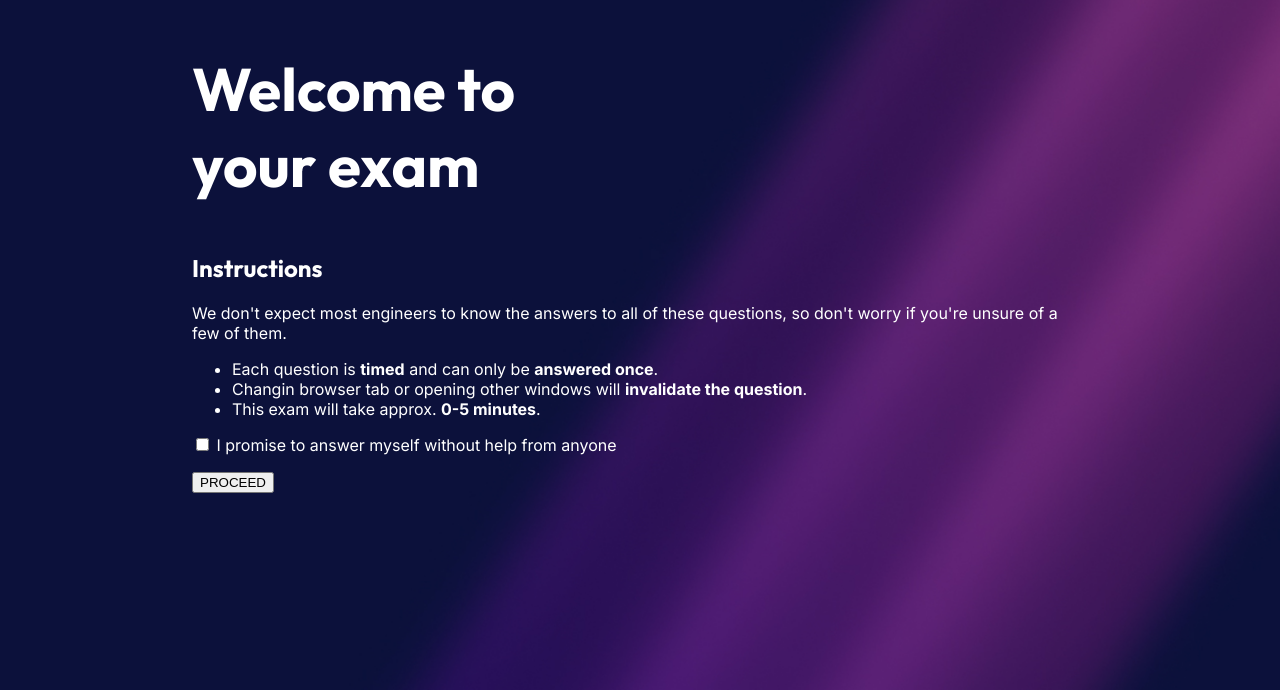
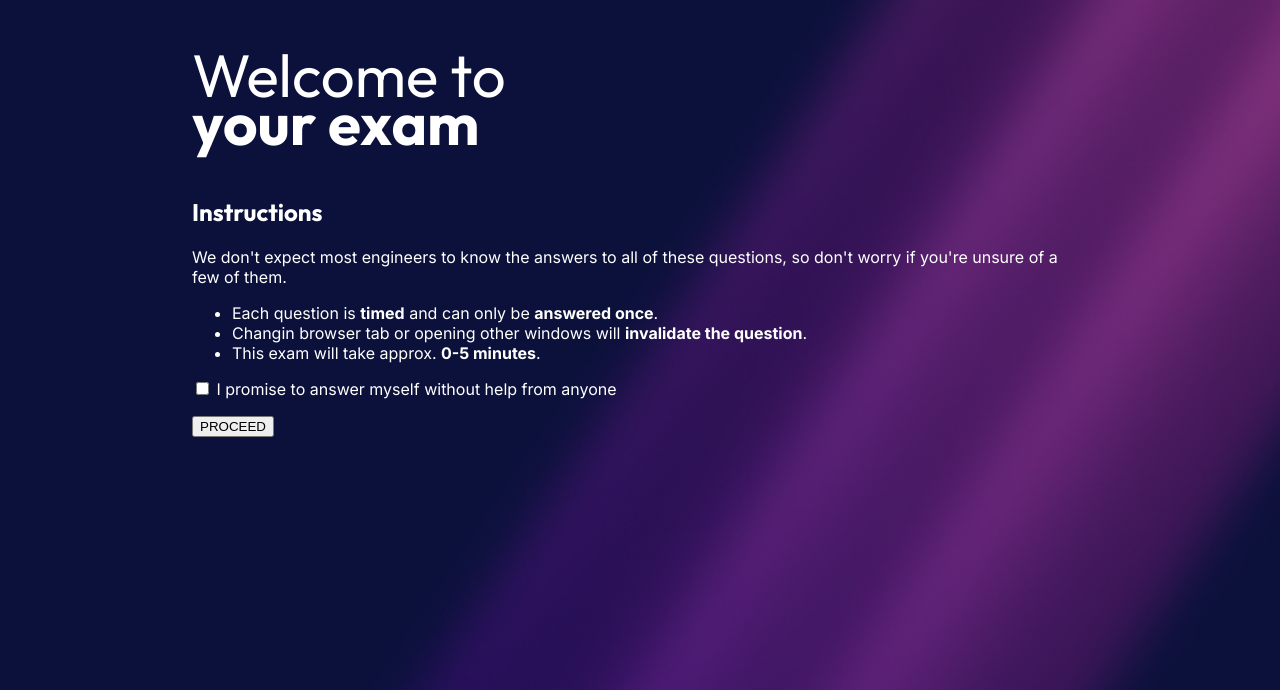
Before and after one commit to maioranav/U01-BW, a plain HTML site: page index.html in a window 1280 px wide. Shown: the part 110-800 px from the top of the page. Drawn offline with Linux system fonts and the light colour scheme.

Commit message:
fixed h1 and welcome

```diff
--- a/assets/style.css
+++ b/assets/style.css
@@ -14,6 +14,7 @@ h6 {
 }
 h1 {
   font-size: 60px;
+  line-height: 0.8em;
 }
 
 header img {
@@ -28,3 +29,9 @@ section {
 .hidden {
   display: none;
 }
+#welcome h1 {
+  font-weight: 400;
+}
+#welcome h1 span {
+  font-weight: 800;
+}
--- a/index.html
+++ b/index.html
@@ -23,7 +23,7 @@
    <section id="welcome">
 
       <!-- WELCOME PANEL -->
-      <h1>Welcome to <br /><b>your exam</b></h1>
+      <h1>Welcome to <br /> <span>your exam</span> </h1>
       <h2>Instructions</h2>
       <p>
          We don't expect most engineers to know the answers to all of these
```
